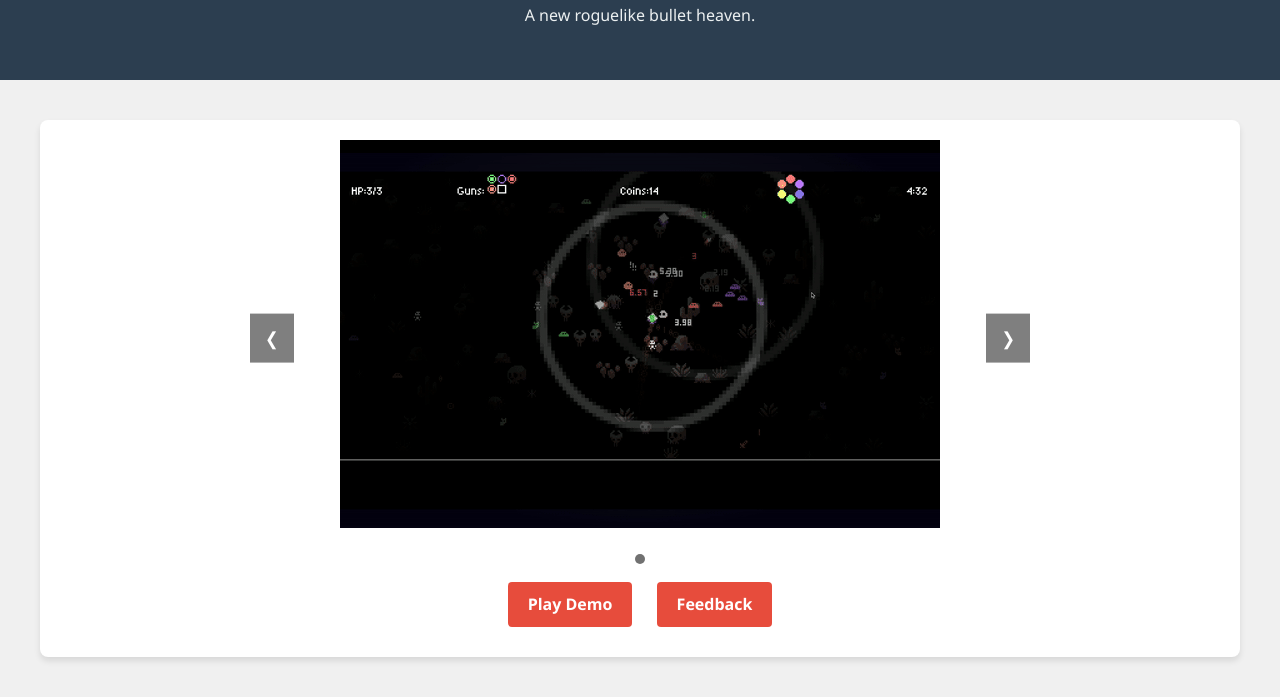
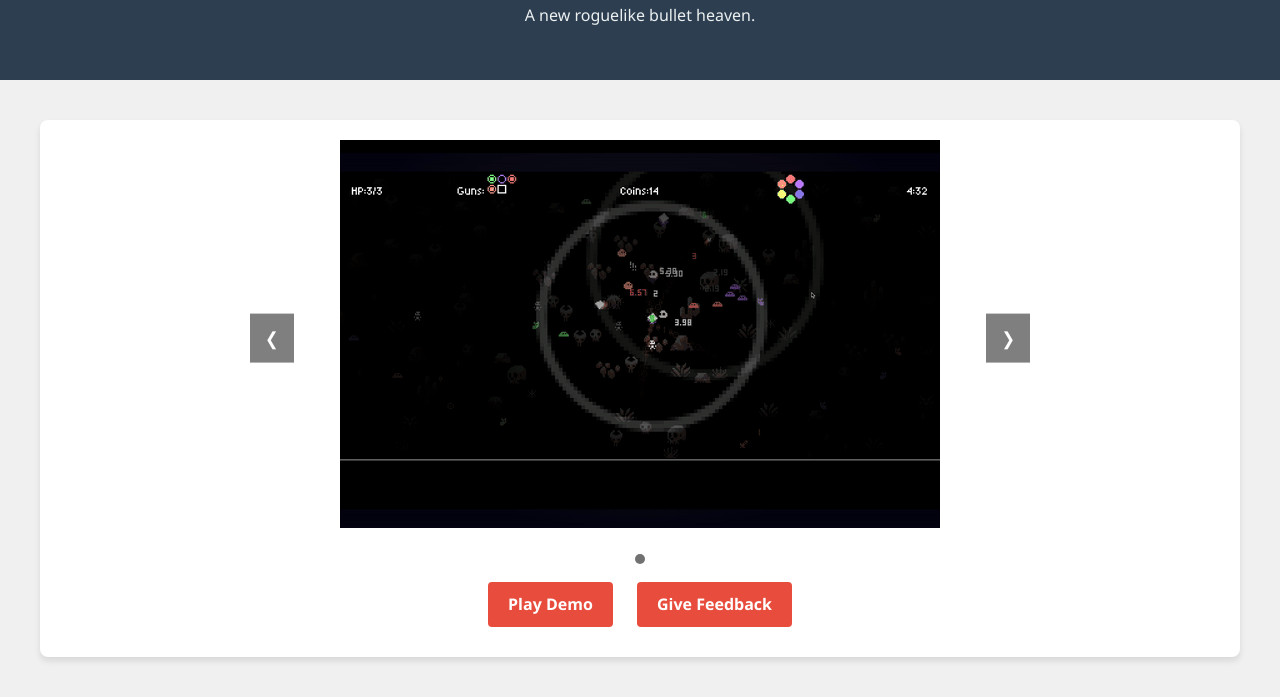
Before and after one commit to HughChen/apocalyptic_aria_website, a plain HTML site: page index.html in a window 1280 px wide. Shown: the part 144-841 px from the top of the page. Drawn offline with Linux system fonts and the light colour scheme.

Commit message:
Add 'give feedback'

```diff
--- a/index.html
+++ b/index.html
@@ -137,7 +137,7 @@
             </div>
             <div class="gallery-dots"></div>
             <a href="#" class="btn">Play Demo</a>
-            <a href="#" class="btn">Feedback </a>
+            <a href="#" class="btn">Give Feedback</a>
         </div>
     </div>
     <script>
```
